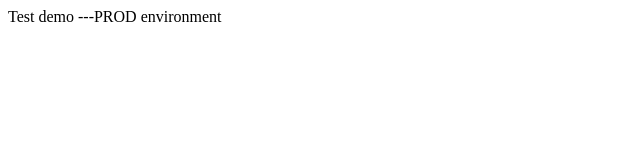
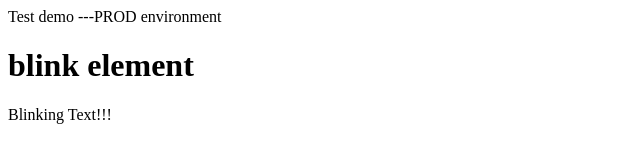
Before and after one commit to canonjc/test, a plain HTML site: page index.html in a window 1280 px wide. Shown: the whole page, without its empty margins (0-640 px from the left). Drawn offline with Linux system fonts and the light colour scheme.

Commit message:
Add files via upload

```diff
--- a/index.html
+++ b/index.html
@@ -5,6 +5,8 @@
 <body>
 
 Test demo  ---PROD environment
+<h1>blink element</h1>
+<blink>Blinking Text!!!</blink>
 
 </body>
 </html>
```
